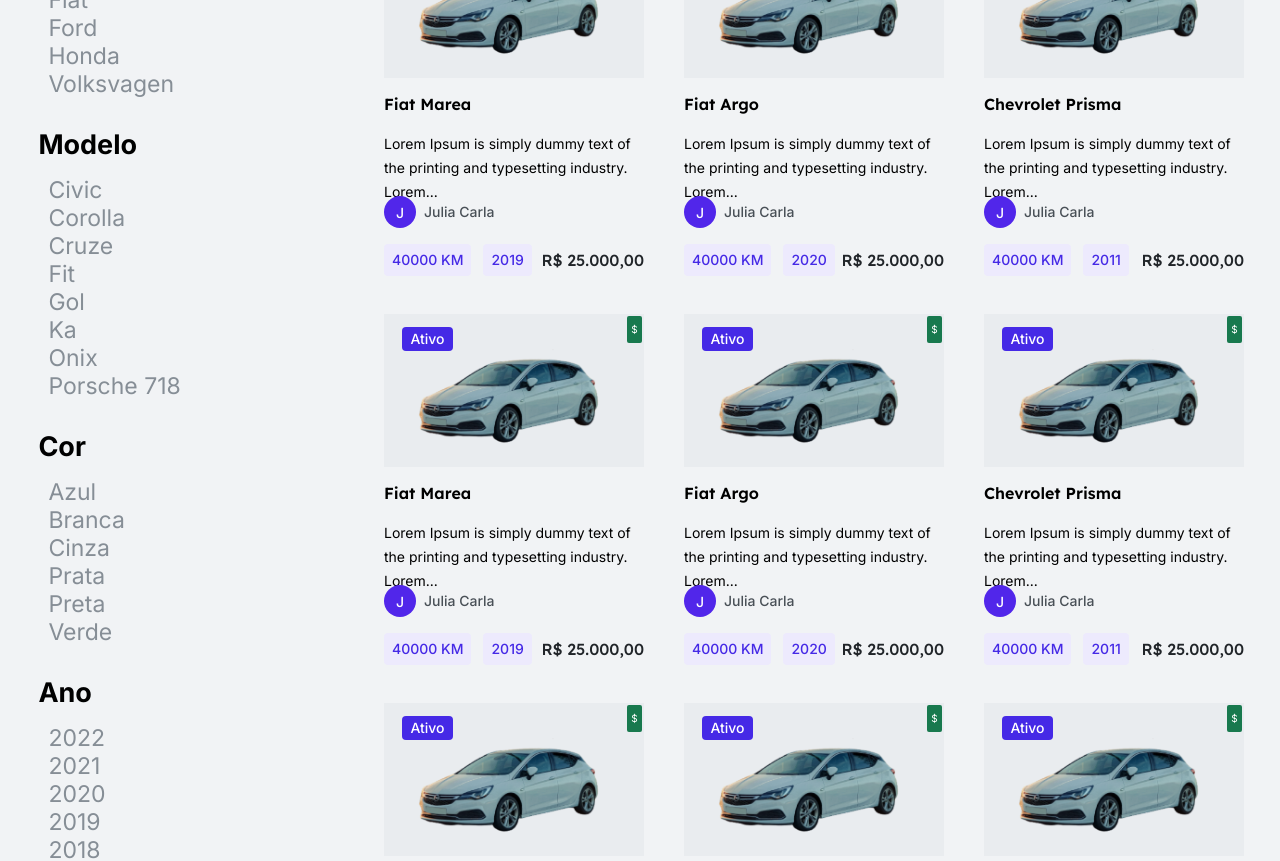
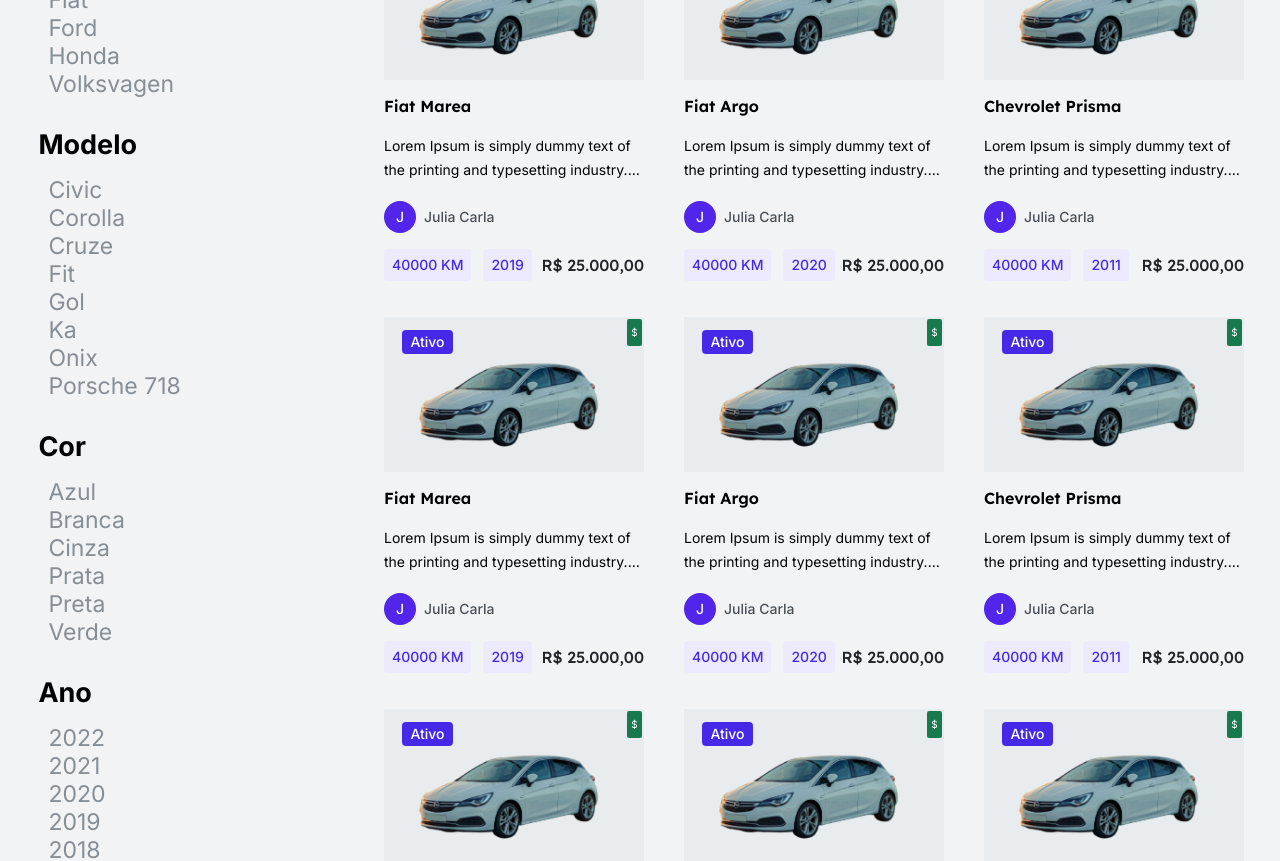
Before and after one commit to grupo19-t14-paulo/grupo19-t14-paulo-Projeto-Full-Stack, a React (Vite) app in the folder front/: page / in a window 1280 px wide. Shown: the part 700-1561 px from the top of the page. Built offline with nearby package versions, Linux system fonts and the light colour scheme.

Commit message:
fix: product description has been fixed / text resume has ... at the end of textspace.

```diff
--- a/front/src/components/ProductCard/index.tsx
+++ b/front/src/components/ProductCard/index.tsx
@@ -57,8 +57,8 @@
             </div>
             <div>
                 <h3>{title}</h3>
-                <span>{description}</span>
-                <div>
+                <span className="description">{description}</span>
+                <div className="advertiser-info">
                     <span>{advertiser[0]}</span>
                     <span>{advertiser}</span>
                 </div>
--- a/front/src/components/ProductCard/style.ts
+++ b/front/src/components/ProductCard/style.ts
@@ -25,6 +25,7 @@
     border: 2px solid var(--color--grey-7);
 
     img {
+
       width: 100%;
       transform: scale(.8);
 
@@ -85,11 +86,17 @@
       font-weight: 600;
     }
     > span {
+      height: 48px;
+      max-width: 100%;
       font-size: 14px;
       line-height: 24px;
       font-weight: 400;
 
-      height: 48px;
+      display: -webkit-box;
+      overflow: hidden;
+      -webkit-line-clamp: 2;
+      -webkit-box-orient: vertical
+
     }
 
     > div:nth-child(3) {
@@ -98,6 +105,8 @@
       gap: 8px;
 
       height: 32px;
+
+      margin-top: 3px;
 
       > span:nth-child(1) {
         background-color: var(--color--brand2);
@@ -114,6 +123,8 @@
         font-weight: 500;
 
         color: var(--color--whiteFixed);
+
+
       }
       > span:nth-child(2) {
         font-size: 14px;
@@ -121,6 +132,7 @@
         font-weight: 500;
 
         color: var(--color--grey-2);
+
       }
     }
     > div:nth-child(4) {
@@ -152,6 +164,7 @@
           font-size: 14px;
           line-height: 24px;
           font-weight: 500;
+
         }
       }
       > span {
@@ -161,6 +174,8 @@
         font-family: var(--font--lexend);
 
         color: var(--color--grey-1);
+
+
       }
     }
   }
```
Also changed, not shown: front/src/components/Header/index.tsx (line endings or trailing spaces).
